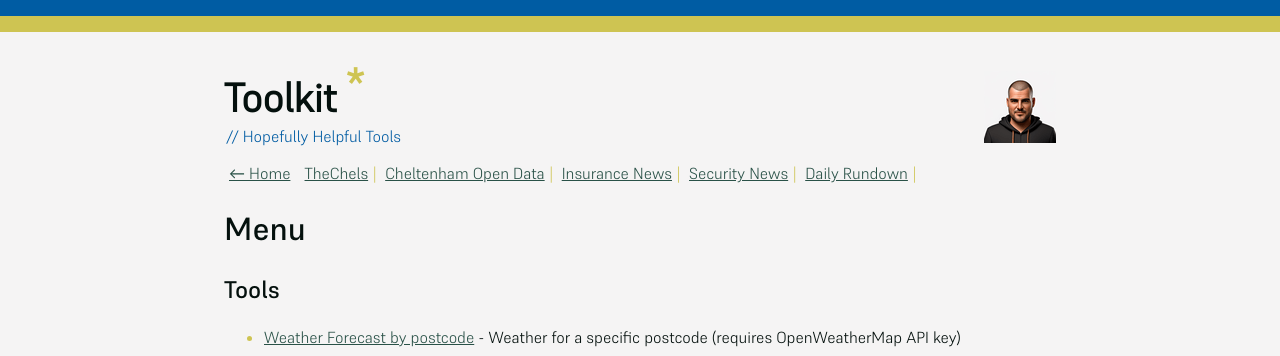
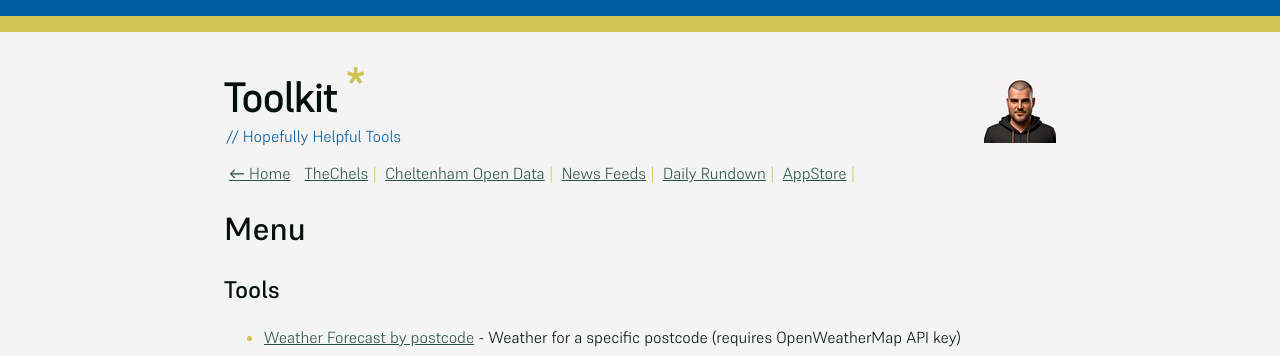
Before and after one commit to mat-0/Tools.TheChels.uk, a Jekyll site: the page built from index.md, in a window 1280 px wide. Shown: the top 356 px of the page. Built offline with Jekyll 4.4.1, drawn with Linux system fonts in a browser that asks for light colours.

Commit message:
fix link
Signed-off-by: mat-0 <Github@thechels.uk>

```diff
--- a/_config.yml
+++ b/_config.yml
@@ -47,9 +47,9 @@ navigation_header:
     name: "TheChels"
   - link: "https://cod.thechels.uk/"
     name: "Cheltenham Open Data"
-  - link: "https://insure.thechels.uk/"
-    name: "Insurance News"
-  - link: "https://secops.thechels.uk/"
-    name: "Security News"
+  - link: "https://feeds.thechels.uk/"
+    name: "News Feeds"
   - link: "https://thechels.uk/daily"
     name: "Daily Rundown"
+  - link: "https://apps.apple.com/gb/developer/mat-benfield/id1818791310"
+    name: "AppStore"
```
